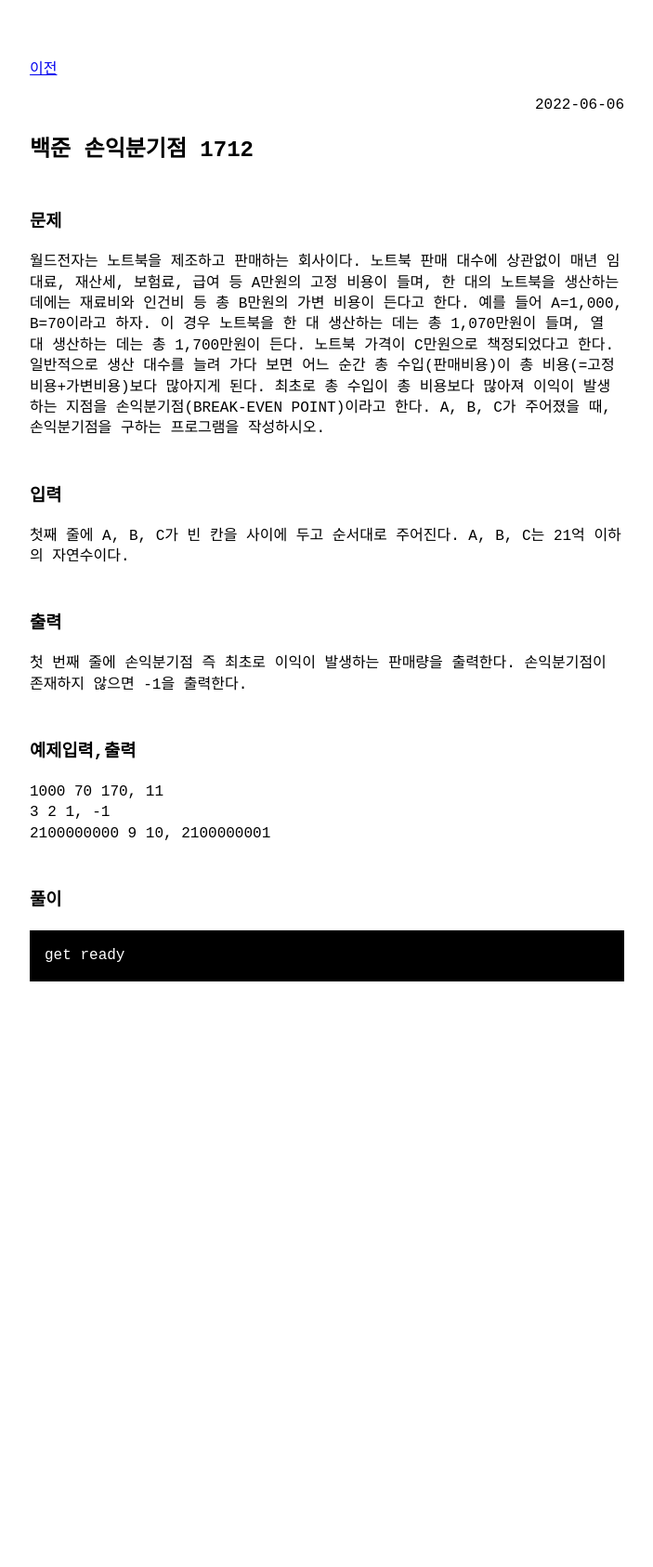
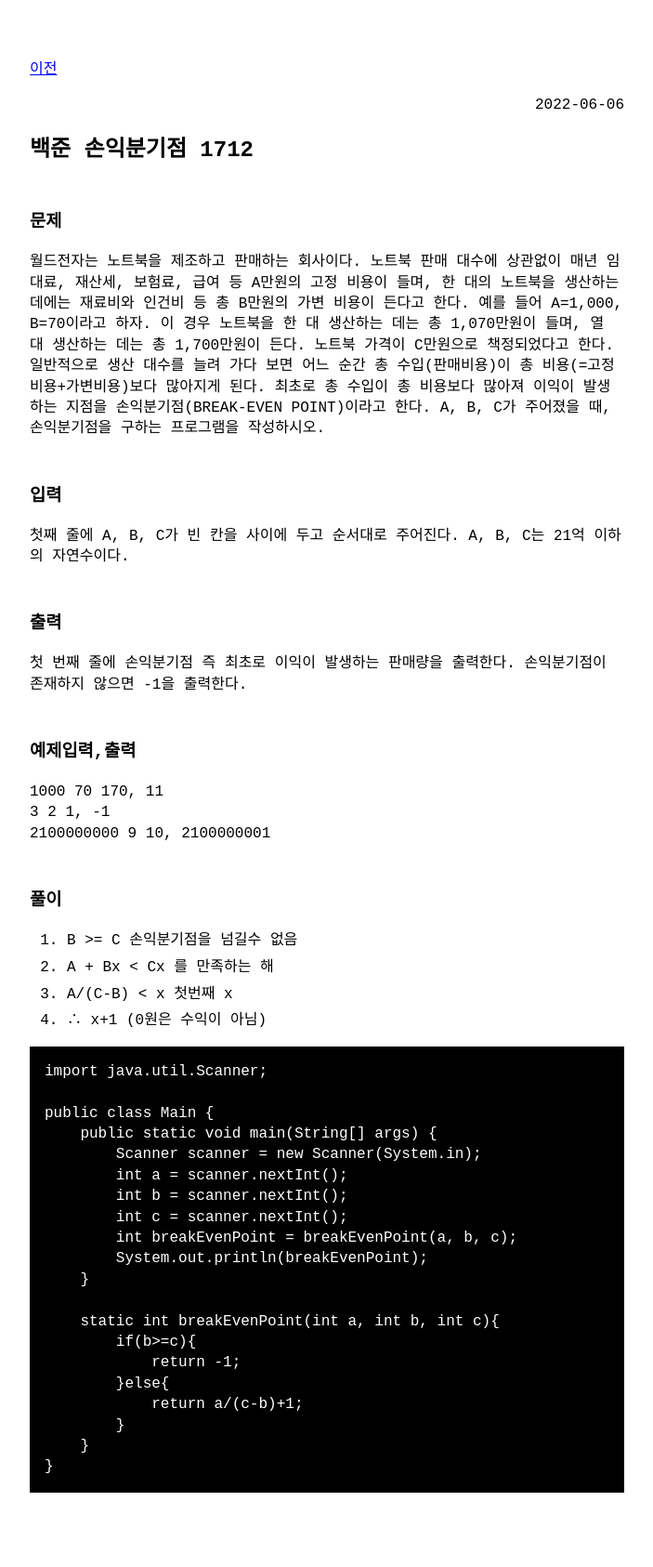
Before and after one commit to khjzzm/khjzzm.github.io, a Jekyll site: the page built from _posts/2022-06-06-BaekJoon-1712.md, in a window 1280 px wide. Shown: the whole page at 93% size, without its empty margins (288-991 px from the left). Built offline with Jekyll 4.4.1, drawn with Linux system fonts in a browser that asks for light colours; before the commit the page ends 1136 px from its top, so only the background shows below that.

Commit message:
1712 완료

```diff
--- a/_posts/2022-06-06-BaekJoon-1712.md
+++ b/_posts/2022-06-06-BaekJoon-1712.md
@@ -22,7 +22,30 @@ A, B, C가 주어졌을 때, 손익분기점을 구하는 프로그램을 작성
 2100000000 9 10, 2100000001
 
 ### 풀이
+1. B >= C 손익분기점을 넘길수 없음
+2. A + Bx < Cx 를 만족하는 해
+3. A/(C-B) < x 첫번째 x
+4. ∴ x+1 (0원은 수익이 아님)
 
 ~~~java
-get ready
+import java.util.Scanner;
+
+public class Main {
+    public static void main(String[] args) {
+        Scanner scanner = new Scanner(System.in);
+        int a = scanner.nextInt();
+        int b = scanner.nextInt();
+        int c = scanner.nextInt();
+        int breakEvenPoint = breakEvenPoint(a, b, c);
+        System.out.println(breakEvenPoint);
+    }
+
+    static int breakEvenPoint(int a, int b, int c){
+        if(b>=c){
+            return -1;
+        }else{
+            return a/(c-b)+1;
+        }
+    }
+}
 ~~~
```
